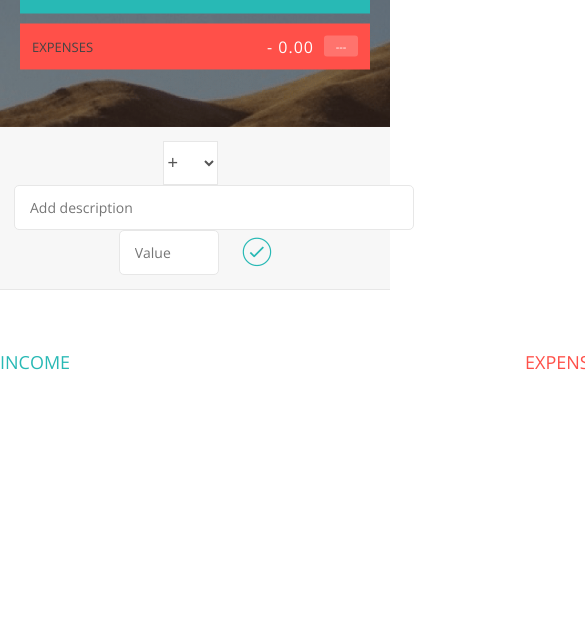
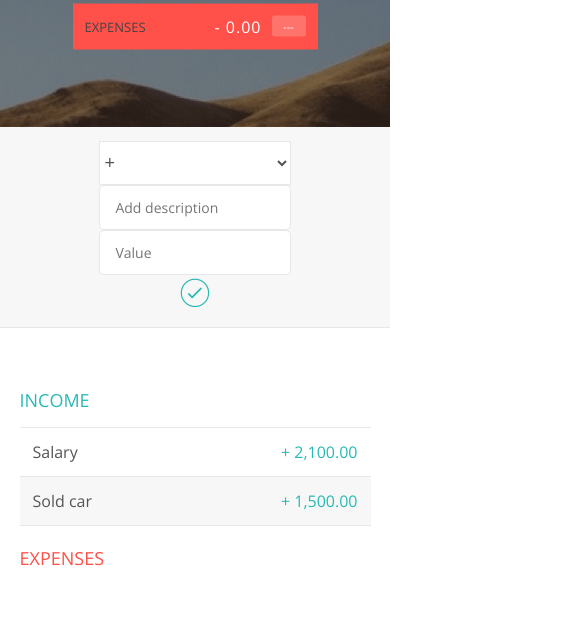
Before and after one commit to TiffanyvdHoven/budget-app, a plain HTML site: page index.html in a window 390 px wide. Shown: the part 211-844 px from the top of the page, 585 px wide, since content can reach past the window. Drawn offline with nearby package versions, Linux system fonts and the light colour scheme.

Commit message:
Mobile responsive

```diff
--- a/index.html
+++ b/index.html
@@ -5,7 +5,8 @@
         <link href="https://fonts.googleapis.com/css?family=Open+Sans:100,300,400,600" rel="stylesheet" type="text/css">
         <link href="http://code.ionicframework.com/ionicons/2.0.1/css/ionicons.min.css" rel="stylesheet" type="text/css">
         <link type="text/css" rel="stylesheet" href="style.css">
-        <title>Budgety</title>
+        <meta name="viewport" content="width=device-width, initial-scale=1.0">
+        <title>Budget app</title>
     </head>
     <body>
 
@@ -36,6 +37,7 @@
         </div>
 
 
+
         <div class="bottom">
             <div class="add">
                 <div class="add__container">
@@ -55,7 +57,7 @@
 
                     <div class="income__list">
 
-                        <!--
+
                         <div class="item clearfix" id="income-0">
                             <div class="item__description">Salary</div>
                             <div class="right clearfix">
@@ -77,7 +79,7 @@
                                 </div>
                             </div>
                         </div>
-                        -->
+
 
                     </div>
                 </div>
--- a/style.css
+++ b/style.css
@@ -65,8 +65,11 @@ body {
 
 .budget__income,
 .budget__expenses {
-    padding: 12px;
-    text-transform: uppercase;
+  width: 70%;
+  margin: auto;
+  padding: 12px;
+  text-transform: uppercase;
+  margin-bottom: 40px;
 }
 
 .budget__income {
@@ -113,8 +116,10 @@ body {
 **********************************************/
 
 /***** FORM *****/
+
 .add {
-    padding: 14px;
+    padding-top: 14px;
+    padding-bottom: 14px;
     border-bottom: 1px solid #e7e7e7;
     background-color: #f7f7f7;
 }
@@ -125,7 +130,6 @@ body {
 }
 
 .add__type {
-    width: 55px;
     border: 1px solid #e7e7e7;
     height: 44px;
     font-size: 18px;
@@ -148,9 +152,6 @@ body {
     border-radius: 5px;
     transition: border 0.3s;
 }
-
-.add__description { width: 400px;}
-.add__value { width: 100px;}
 
 .add__btn {
     font-size: 35px;
@@ -175,22 +176,21 @@ body {
 
 .add__btn:focus { outline: none; }
 
-/***** LISTS *****/
-.container {
-    width: 1000px;
-    margin: 60px auto;
+
+@media (max-width: 768px) {
+  .add__container,
+  .add__type,
+  .add__description,
+  .add__value,
+  .add__btn {
+    display: block;
+    margin: auto;
+    width: 70%;
+  }
+
 }
 
-.income {
-    float: left;
-    width: 475px;
-    margin-right: 50px;
-}
-
-.expenses {
-    float: left;
-    width: 475px;
-}
+/***** LISTS *****/
 
 h2 {
     text-transform: uppercase;
@@ -218,6 +218,7 @@ h2 {
     float: left;
     transition: transform 0.3s;
 }
+
 
 .item__percentage {
     float: left;
@@ -265,13 +266,39 @@ h2 {
 .item:hover .item__value { transform: translateX(-20px); }
 .item:hover .item__percentage { transform: translateX(-20px); }
 
-
 .unpaid {
     background-color: #FFDAD9 !important;
     cursor: pointer;
     color: #FF5049;
-
 }
 
 .unpaid .item__percentage { box-shadow: 0 2px 6px 0 rgba(0, 0, 0, 0.1); }
 .unpaid:hover .item__description { font-weight: 900; }
+
+.container {
+  width: 90%;
+  margin: 60px auto;
+}
+
+.income {
+    padding-bottom: 20px;
+}
+
+@media (min-width: 1100px) {
+.container {
+    width: 1000px;
+    margin: 60px auto;
+}
+
+.income {
+    float: left;
+    width: 475px;
+    margin-right: 50px;
+}
+
+.expenses {
+    float: left;
+    width: 475px;
+}
+
+}
```
